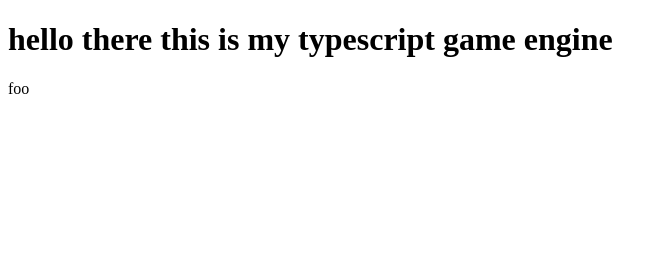
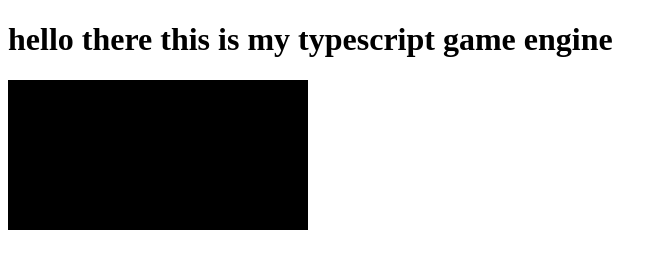
Before and after one commit to keshavsharma54126/TSE, a website built with Vite: page index.html in a window 1280 px wide. Shown: the whole page, without its empty margins (0-667 px from the left). Built offline with nearby package versions, Linux system fonts and the light colour scheme.

Commit message:
initialized webgl2 for our ts game engine

```diff
--- a/index.html
+++ b/index.html
@@ -4,7 +4,7 @@
     <meta charset="UTF-8">
     <meta name="viewport" content="width=device-width, initial-scale=1.0">
     <title>typescript game engine</title>
-    <script  type="module" src="dist/index.js"></script>
+    <script  type="module" src="src/index.ts"></script>
 </head>
 <body>
     <h1>hello there this is my typescript game engine</h1>
--- /dev/null
+++ b/src/engine.ts
@@ -0,0 +1,22 @@
+import {gl,GlUtilities} from './gl';
+
+
+export class Engine {
+
+    private _canvas!: HTMLCanvasElement;
+    public constructor() {
+        console.log("engine initialized")
+    }
+
+    public start(): void {
+
+        this._canvas = GlUtilities.initialize()
+        gl?.clearColor(0,0,0,1)
+        this.loop()
+
+    }
+    public loop(): void{
+        gl?.clear(gl.COLOR_BUFFER_BIT)
+        requestAnimationFrame(this.loop.bind(this));
+    }
+}
--- /dev/null
+++ b/src/gl.ts
@@ -0,0 +1,25 @@
+
+export var gl : WebGL2RenderingContext | null
+
+export class GlUtilities{
+        public static initialize(elementId?: string) {
+            let canvas:HTMLCanvasElement
+            if (elementId !== undefined) {
+                canvas = document.getElementById(elementId) as HTMLCanvasElement
+                if (canvas == undefined) {
+                    throw new Error("cannot find the html cnavas element")
+                }
+            } else {
+                canvas = document.createElement("canvas") as HTMLCanvasElement
+                document.body.appendChild(canvas)
+
+            }
+            gl = canvas.getContext('webgl2')
+            if (gl == undefined) {
+                throw new Error("unable to initialize webgl2")
+            }
+
+            return canvas
+
+        }
+    }
--- a/src/index.ts
+++ b/src/index.ts
@@ -1,23 +1,7 @@
+import {Engine} from "./engine"
 
-export class Engine {
-
-    private _count:number = 0
-    public constructor() {
-        console.log("engine initialized")
-    }
-
-    public start(): void {
-        this.loop
-    }
-    public loop(): void{
-        this._count += 1;
-        document.title = this._count.toString()
-        requestAnimationFrame(this.loop.bind(this))
-    }
-}
 window.onload = function () {
     var e = new Engine();
-    e.start()
-    console.log(e);
-    document.body.innerHTML += "foo";
+    e.start();
+
 }
```
Also changed, not shown: package.json (+9 -4 lines), 3 other files.
